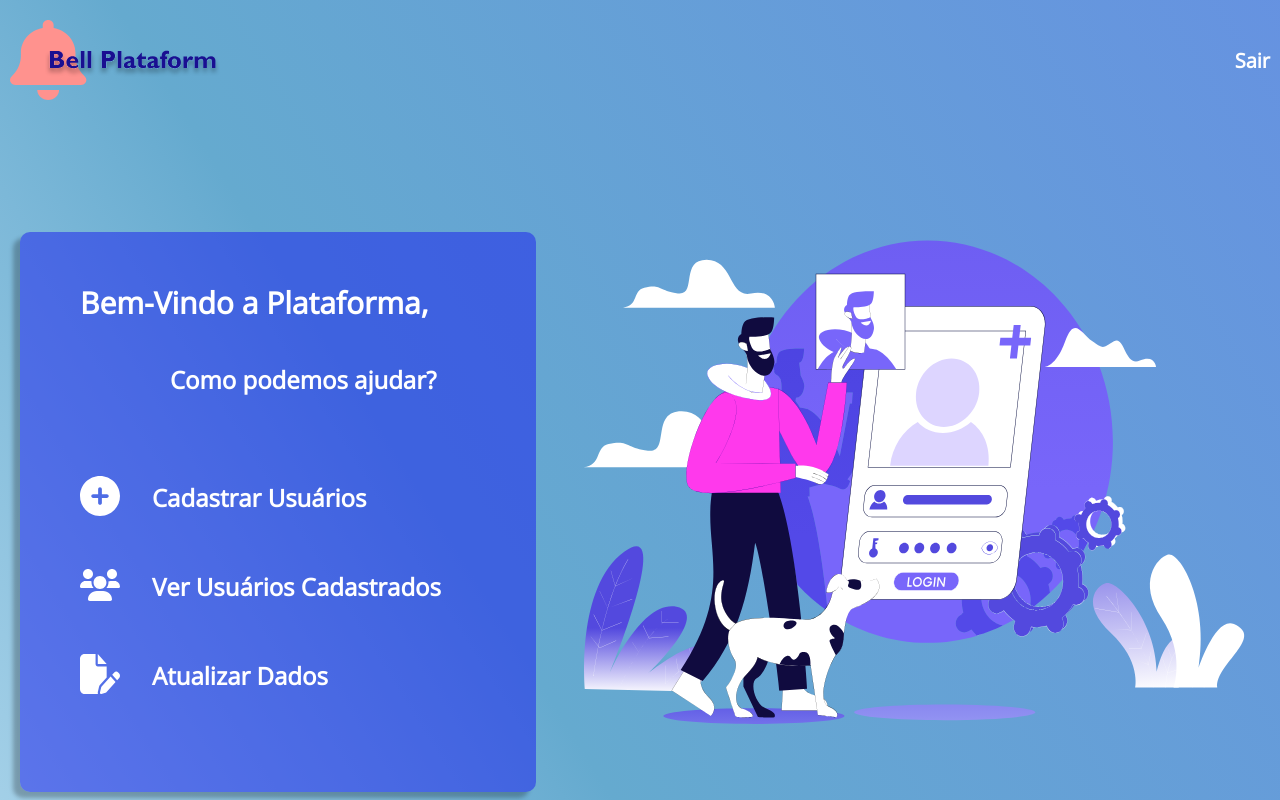
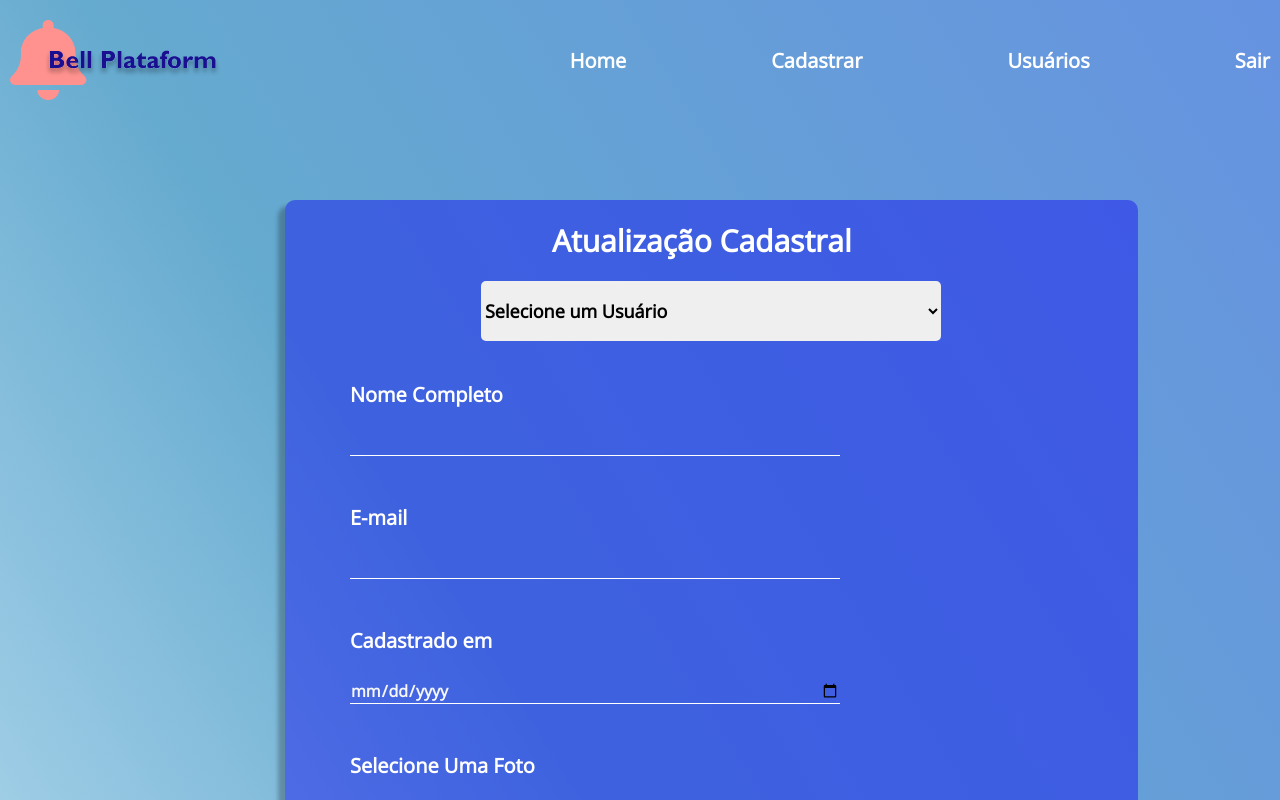
Before and after one commit to gbmsaraujo/Bell-Plataform, a React (Create React App) app: page / in a window 1280 px wide. Shown: the top 800 px of the page. Built offline with nearby package versions, Linux system fonts and the light colour scheme.

Commit message:
Criação da página de atualização cadastral

```diff
--- a/src/App.jsx
+++ b/src/App.jsx
@@ -1,11 +1,14 @@
 import './App.scss';
+import Atualizar from './views/Atualizar';
+import Cadastro from './views/Cadastro';
 import Home from './views/Home';
+import Usuarios from './views/Usuarios';
 
 
 function App() {
   return (
     <div className="App">
-     <Home/>
+   <Atualizar />
     </div>
   );
 }
--- a/src/Components/Header/header.scss
+++ b/src/Components/Header/header.scss
@@ -18,7 +18,7 @@
       }
 
       li {
-         margin-left: 20px;
+         margin-left: 145px;
          @include formatText($font-color, $font-text, 20px, 700);
          cursor: pointer;
 
--- a/src/Components/Header/index.jsx
+++ b/src/Components/Header/index.jsx
@@ -1,26 +1,62 @@
-import './header.scss'
-import Logo from './imgs/Logo.svg'
+import "./header.scss";
+import Logo from "./imgs/Logo.svg";
 
-const Header = ({home, sobre, login, registro, usuario, atualizar, cadastrar, sair, exitFunction}) =>{
-    return(
-        <header className='ct-header'>
-            <div className='ct-header__content'>
-                <img src={Logo} alt="Logo Bell Plataform" />
-                <nav>
-                    <ul>
-                       <li>{home}</li>
-                       <li>{sobre}</li>
-                       <li>{login}</li>
-                       <li>{registro}</li>
-                       <li>{usuario}</li>
-                       <li>{atualizar}</li>
-                       <li>{cadastrar}</li>
-                       <li onClick={exitFunction}>{sair}</li>
-                    </ul>
-                </nav>
-            </div>
-        </header>
-    )
-}
+const Header = ({ home, cadastro, usuarios, atualizar, sair }) => {
+	const menu = () => {
+		if (cadastro === "cadastro") {
+			return (
+				<>
+					<li> Home </li>
+					<li> Usuarios </li>
+					<li>Atualiza</li>
+					<li> Sair </li>
+				</>
+			);
+		} else if (usuarios === "usuarios") {
+			return (
+				<>
+					<li> Home </li>
+					<li> Cadastrar </li>
+					<li> Atualizar </li>
+					<li> Sair </li>
+				</>
+			);
+		} else if (atualizar === "atualizar") {
+			return (
+				<>
+					<li> Home </li>
+					<li> Cadastrar </li>
+					<li> Usuários </li>
+					<li> Sair </li>
+				</>
+			);
+		} else if (home === "home") {
+			return (
+				<>
+					<li> Home </li>
+					<li> Sobre </li>
+					<li> Login </li>
+					<li> Cadastre-se </li>
+				</>
+			);
+		} else {
+			return (
+				<>
+					<li> Sair </li>
+				</>
+			);
+		}
+	};
+	return (
+		<header className="ct-header">
+			<div className="ct-header__content">
+				<img src={Logo} alt="Logo Bell Plataform" />
+				<nav>
+					<ul>{menu()}</ul>
+				</nav>
+			</div>
+		</header>
+	);
+};
 
-export default Header
+export default Header;
--- /dev/null
+++ b/src/views/Atualizar/atualizar.scss
@@ -0,0 +1,74 @@
+@import '../../scss/variables.scss';
+
+.ct-atualizar{
+    background: $bg-color;
+
+}
+
+.ct-atualizar__main{
+    max-width: 1320px;
+    min-height: 1024px;
+ }
+
+.ct-atualizar__section{
+    width: 853px;
+    height: 800px;
+    margin: 80px 302px 0 285px;
+    background: $box-color;
+    border-radius: 10px;
+    box-shadow: -7px 6px 4px 0px #00000040;
+    display: flex;
+    flex-direction: column;
+
+      h2{
+        margin-top: 20px;
+        margin-left: 267px;
+        margin-bottom: 20px;
+        @include formatText($font-color, $font-text, 30px, 700);
+    }
+
+    select {
+        width: 460px;
+        height: 60px;
+        border: none;
+        outline: none;
+        border-radius: 5px;
+        margin-left: 196px;
+        margin-bottom: 40px;
+        @include formatText(black, $font-text, 18px, 600);
+     }
+
+}
+
+.form-group {
+        display: flex;
+        flex-direction: column;
+        width: 490px;
+        margin-left: 65px;
+        margin-bottom: 48px;
+
+        label {
+            @include formatText ($font-color, $font-text, 20px, 600);
+            margin-bottom: 25px;
+        }
+
+        input {
+            border: none;
+            border-bottom: 1px solid $font-color;
+            background: none;
+            outline: none;
+            @include formatText(rgb(246, 246, 246), $font-text, 16px, 600);
+
+        }
+
+    }
+
+
+.btn-send {
+    @include btnConfig($font-color, 168px, 50px, $btnLogo-color, 5px, 20px);
+    margin-left: 347px;
+    &:hover{
+        background-color:  #d7423a;
+        transition: 0.2s;
+    }
+}
--- /dev/null
+++ b/src/views/Atualizar/index.jsx
@@ -0,0 +1,58 @@
+import Botao from "../../Components/Botao"
+import Footer from "../../Components/Footer"
+import Header from "../../Components/Header"
+import './atualizar.scss'
+
+const Atualizar = () =>{
+    return(
+
+        <div className="ct-atualizar">
+
+            <Header atualizar='atualizar' />
+
+            <main className='ct-atualizar__main'>
+
+                <section className='ct-atualizar__section'>
+                <h2> Atualização Cadastral </h2>
+
+                <select id="users">
+                    <option value="" selected={true} disabled={true}> Selecione um Usuário </option>
+                </select>
+
+                <form className='form-group'>
+                    <label htmlFor="name"> Nome Completo</label>
+                    <input type="text" id='name'/>
+                </form>
+
+                <form className='form-group'>
+                    <label htmlFor="email">E-mail</label>
+                    <input type="text" id='email'/>
+                </form>
+
+                <form className='form-group'>
+                    <label htmlFor="data">Cadastrado em</label>
+                    <input type="date" id='data'/>
+                </form>
+
+                <form className='form-group'>
+                    <label htmlFor="picture">Selecione Uma Foto</label>
+                    <input type="file" id='picture'/>
+                </form>
+
+                <Botao classe='btn-send'
+                        cadastrar='Atualizar'
+                />
+
+            </section>
+
+
+
+            </main>
+
+          <Footer />
+
+         </div>
+
+     )
+}
+export default Atualizar
--- /dev/null
+++ b/src/views/Cadastro/cadastro.scss
@@ -0,0 +1,65 @@
+@import '../../scss/variables.scss';
+
+.ct-cadastro{
+    background: $bg-color;
+
+}
+
+.ct-cadastro__main{
+    max-width: 1320px;
+    min-height: 1024px;
+ }
+
+.ct-cadastro__section{
+    width: 853px;
+    height: 670px;
+    margin: 80px 302px 0 285px;
+    background: $box-color;
+    border-radius: 10px;
+    box-shadow: -7px 6px 4px 0px #00000040;
+    display: flex;
+    flex-direction: column;
+
+      h2{
+        margin-top: 20px;
+        margin-left: 267px;
+        margin-bottom: 20px;
+        @include formatText($font-color, $font-text, 30px, 700);
+    }
+
+}
+
+.form-group {
+        display: flex;
+        flex-direction: column;
+        width: 490px;
+        margin-left: 65px;
+        margin-bottom: 48px;
+
+        label {
+            @include formatText ($font-color, $font-text, 20px, 600);
+            margin-bottom: 25px;
+        }
+
+        input {
+            border: none;
+            border-bottom: 1px solid $font-color;
+            background: none;
+            outline: none;
+            @include formatText(rgb(246, 246, 246), $font-text, 16px, 600);
+
+        }
+
+    }
+
+
+
+
+.btn-send {
+    @include btnConfig($font-color, 168px, 50px, $btnLogo-color, 5px, 20px);
+    margin-left: 347px;
+    &:hover{
+        background-color:  #d7423a;
+        transition: 0.2s;
+    }
+}
--- /dev/null
+++ b/src/views/Cadastro/index.jsx
@@ -0,0 +1,54 @@
+import Botao from "../../Components/Botao"
+import Footer from "../../Components/Footer"
+import Header from "../../Components/Header"
+import './cadastro.scss'
+
+const Cadastro = () =>{
+    return(
+
+        <div className="ct-cadastro">
+
+            <Header cadastro='cadastro' />
+
+            <main className='ct-cadastro__main'>
+
+                <section className='ct-cadastro__section'>
+                <h2> Cadastro de Usuários </h2>
+
+                <form className='form-group'>
+                    <label htmlFor="name"> Nome Completo</label>
+                    <input type="text" id='name'/>
+                </form>
+
+                <form className='form-group'>
+                    <label htmlFor="email">E-mail</label>
+                    <input type="text" id='email'/>
+                </form>
+
+                <form className='form-group'>
+                    <label htmlFor="data">Cadastrado em</label>
+                    <input type="date" id='data'/>
+                </form>
+
+                <form className='form-group'>
+                    <label htmlFor="picture">Selecione Uma Foto</label>
+                    <input type="file" id='picture'/>
+                </form>
+
+                <Botao classe='btn-send'
+                        cadastrar='Cadastrar'
+                />
+
+            </section>
+
+
+
+            </main>
+
+          <Footer />
+
+         </div>
+
+     )
+}
+export default Cadastro
```
